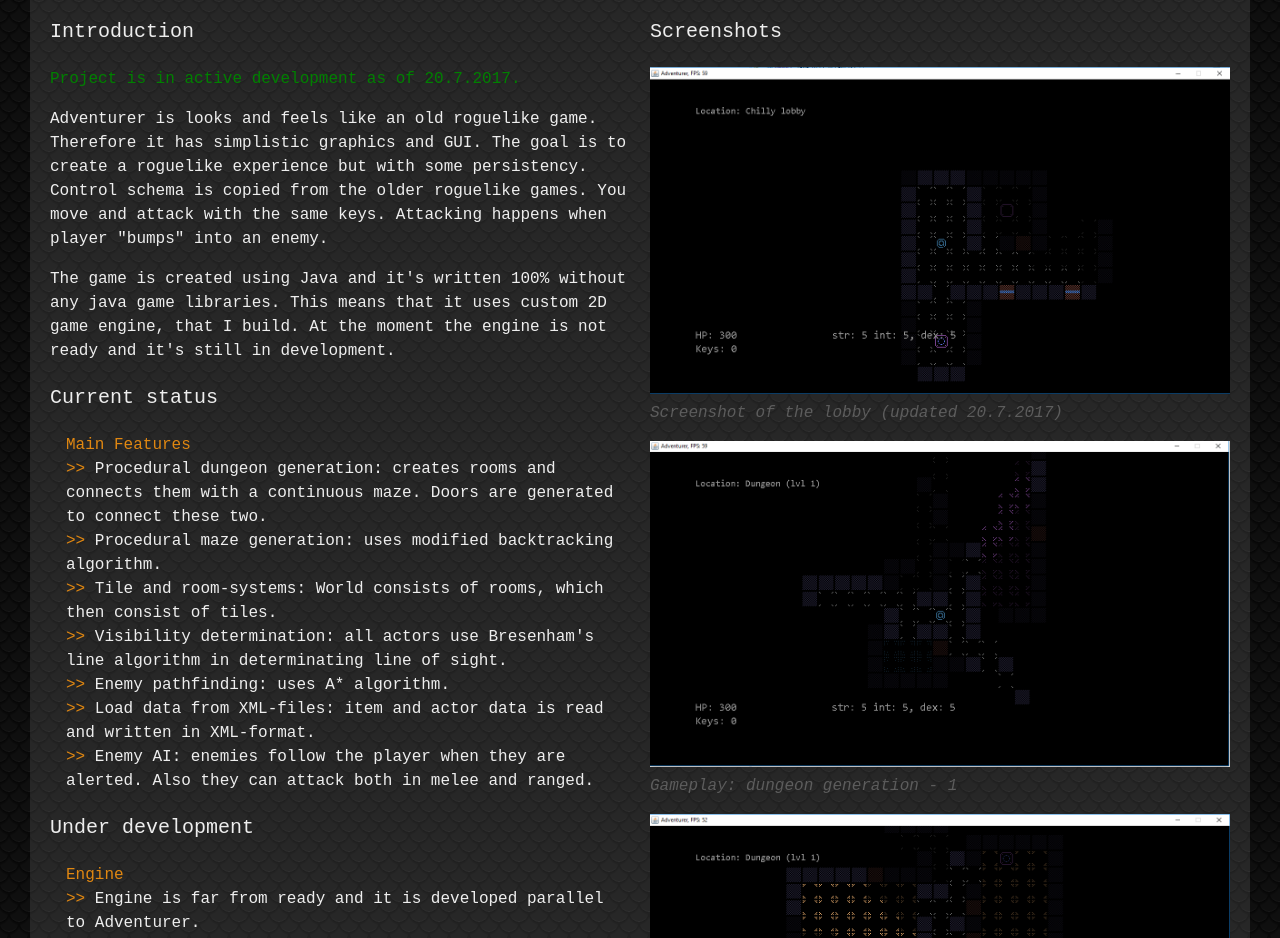
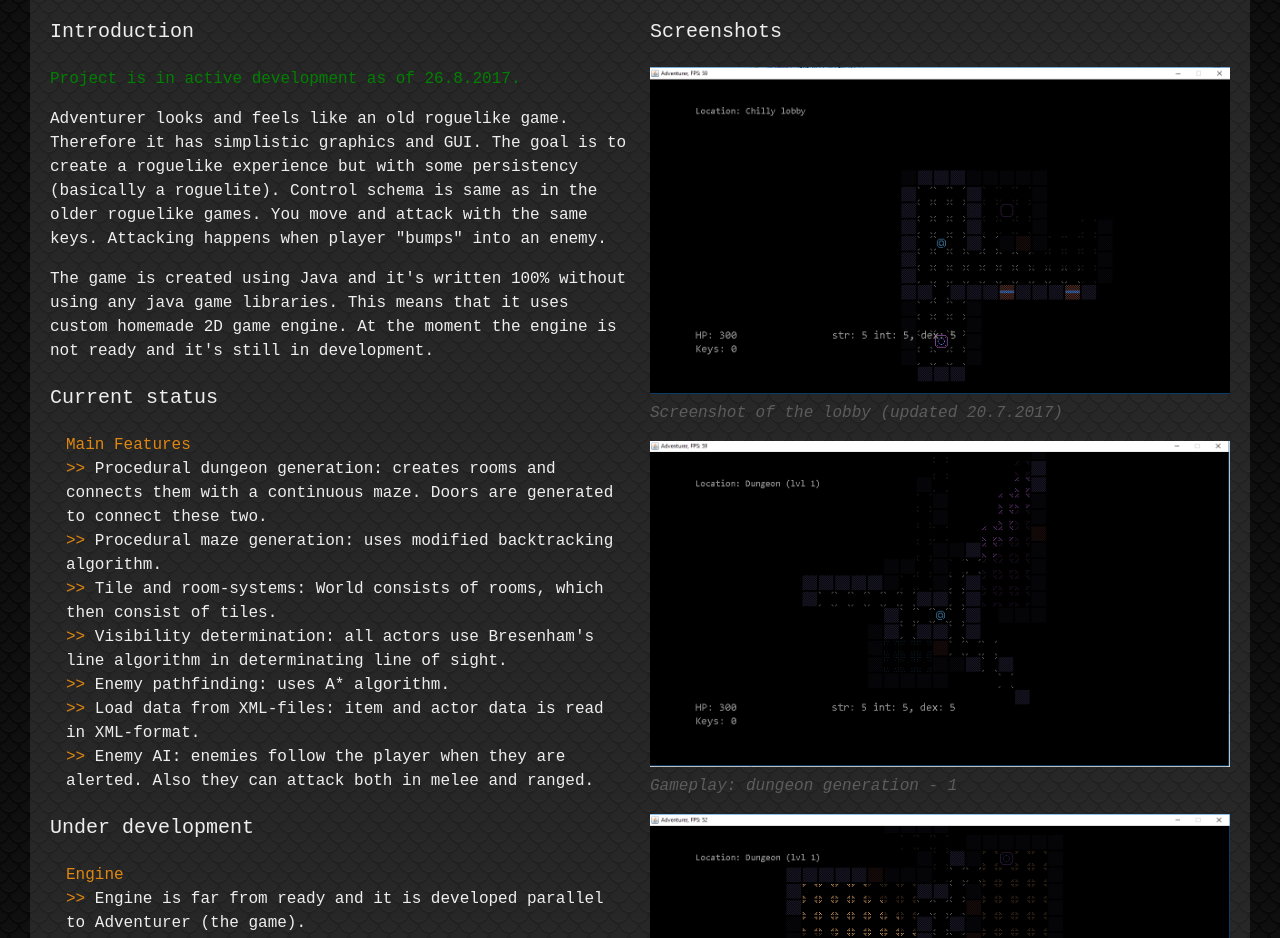
Before and after one commit to Baserfaz/Projects, a plain HTML site: page index.html in a window 1280 px wide. Shown: the part 378-1316 px from the top of the page. Drawn offline with Linux system fonts and the light colour scheme; a web font is replaced by a local one.

Commit message:
fixed typos and bad english
still some engrish exists.

```diff
--- a/index.html
+++ b/index.html
@@ -50,18 +50,18 @@
 				<div class="grid-50">
 					<h3>Introduction</h3>
 
-					<p style="color: green">Project is in active development as of 20.7.2017.</p>
+					<p style="color: green">Project is in active development as of 26.8.2017.</p>
 
 					<p>
-						Adventurer is looks and feels like an old roguelike game. Therefore it has simplistic graphics and GUI.
-						The goal is to create a roguelike experience but with some persistency.
-						Control schema is copied from the older roguelike games. You move and attack with the same keys.
+						Adventurer looks and feels like an old roguelike game. Therefore it has simplistic graphics and GUI.
+						The goal is to create a roguelike experience but with some persistency (basically a roguelite).
+						Control schema is same as in the older roguelike games. You move and attack with the same keys.
 						Attacking happens when player "bumps" into an enemy.
 					</p>
 
 					<p>
-						The game is created using Java and it's written 100% without any java game libraries.
-						This means that it uses custom 2D game engine, that I build.
+						The game is created using Java and it's written 100% without using any java game libraries.
+						This means that it uses custom homemade 2D game engine.
 						At the moment the engine is not ready and it's still in development.
 					</p>
 
@@ -76,14 +76,14 @@
 						<li>Tile and room-systems: World consists of rooms, which then consist of tiles.</li>
 						<li>Visibility determination: all actors use Bresenham's line algorithm in determinating line of sight.</li>
 						<li>Enemy pathfinding: uses A* algorithm.</li>
-						<li>Load data from XML-files: item and actor data is read and written in XML-format.</li>
+						<li>Load data from XML-files: item and actor data is read in XML-format.</li>
 						<li>Enemy AI: enemies follow the player when they are alerted. Also they can attack both in melee and ranged.</li>
 					</ul>
 
 					<h3>Under development</h3>
 					<ul>
 						<li class="big">Engine</li>
-						<li>Engine is far from ready and it is developed parallel to Adventurer.</li>
+						<li>Engine is far from ready and it is developed parallel to Adventurer (the game).</li>
 
 						</br>
 
```
